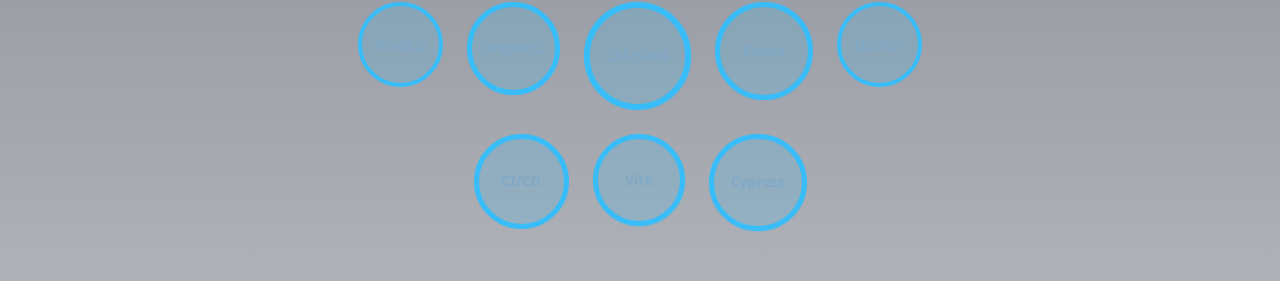
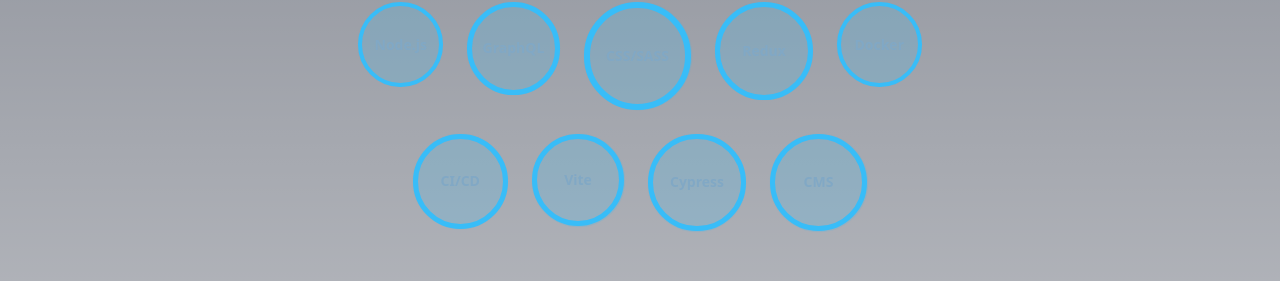
Before and after one commit to promiseNwafor/misee.pro, a Next.js app: page / in a window 1280 px wide. Shown: the part 1996-2277 px from the top of the page. Built offline with nearby package versions, Linux system fonts and the light colour scheme.

Commit message:
update skills

```diff
--- a/constants/index.ts
+++ b/constants/index.ts
@@ -45,6 +45,7 @@
   { name: 'CI/CD', level: 70 },
   { name: 'Vite', level: 65 },
   { name: 'Cypress', level: 75 },
+  { name: 'CMS', level: 75 },
 ]
 
 export const navItems = [
```
